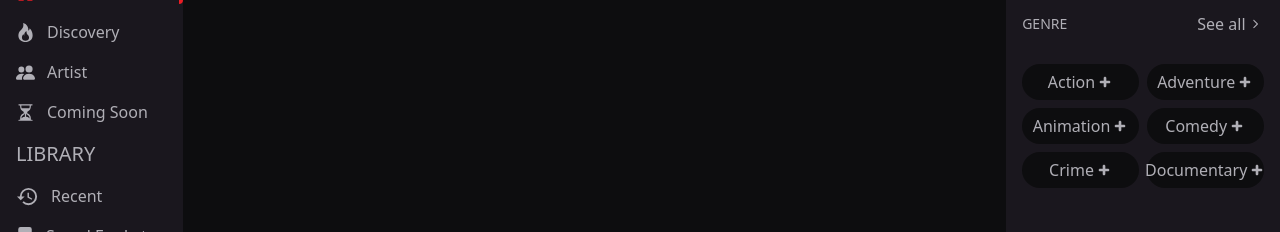
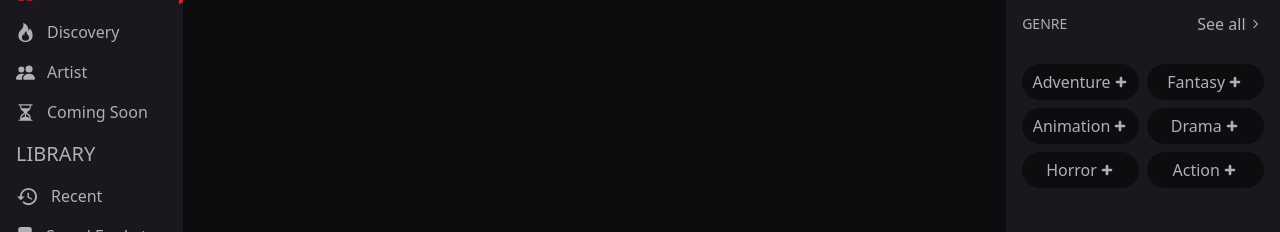
Before and after one commit to Safin-Ali/movies4u-front-end, a Next.js app: page / in a window 1280 px wide. Shown: the part 128-360 px from the top of the page. Built offline with nearby package versions, Linux system fonts and the light colour scheme; a web font is replaced by a local one.

Commit message:
refactor: :bento: instead genres array added new tvShowGenres and movieGenres object
to get movie genre by genre id for this reason changed genre data type

```diff
--- a/src/components/CSR-Components/Section/Nav-Search-Sec.tsx
+++ b/src/components/CSR-Components/Section/Nav-Search-Sec.tsx
@@ -1,7 +1,7 @@
 import React from 'react';
 import { LuSearch } from 'react-icons/lu';
 import { BsGridFill } from 'react-icons/bs';
-import { genres } from '@/data/nav-items';
+import { movieGenres } from '@/data/nav-items';
 import GenreBtn from '../Button/Genre-Btn';
 import useArrExpand from '@/hooks/useArrExpand';
 import SeeAllBtn from '../Button/See-All-Btn';
@@ -9,7 +9,7 @@
 export default function NavSearchSec() {
 
 	const { handleArr, slicedArr,arrExpanded } = useArrExpand({
-		arr: genres,
+		arr: Object.values(movieGenres),
 		initLeng: 6
 	});
 
--- a/src/data/nav-items.ts
+++ b/src/data/nav-items.ts
@@ -99,24 +99,44 @@
 	},
 ];
 
-// search genre collection
-export const genres = [
-	'action',
-	'adventure',
-	'animation',
-	'comedy',
-	'crime',
-	'documentary',
-	'drama',
-	'family',
-	'fantasy',
-	'history',
-	'horror',
-	'music',
-	'mystery',
-	'romance',
-	's fiction',
-	'thriller',
-	'war',
-	'western'
-];
+// tv show genre collection
+export const tvShowGenres = {
+	10759: 'Action & Adventure',
+	16: 'Animation',
+	35: 'Comedy',
+	80: 'Crime',
+	99: 'Documentary',
+	18: 'Drama',
+	10751: 'Family',
+	10762: 'Kids',
+	9648: 'Mystery',
+	10763: 'News',
+	10764: 'Reality',
+	10765: 'Sci-Fi & Fantasy',
+	10766: 'Soap',
+	10767: 'Talk',
+	10768: 'War & Politics',
+	37: 'Western'
+};
+
+// movie genre collection
+export const movieGenres = {
+	28: 'Action',
+	12: 'Adventure',
+	16: 'Animation',
+	35: 'Comedy',
+	80: 'Crime',
+	99: 'Documentary',
+	18: 'Drama',
+	10751: 'Family',
+	14: 'Fantasy',
+	36: 'History',
+	27: 'Horror',
+	9648: 'Mystery',
+	10749: 'Romance',
+	878: 'S Fiction',
+	10770: 'TV Movie',
+	53: 'Thriller',
+	10752: 'War',
+	37: 'Western'
+};
```
